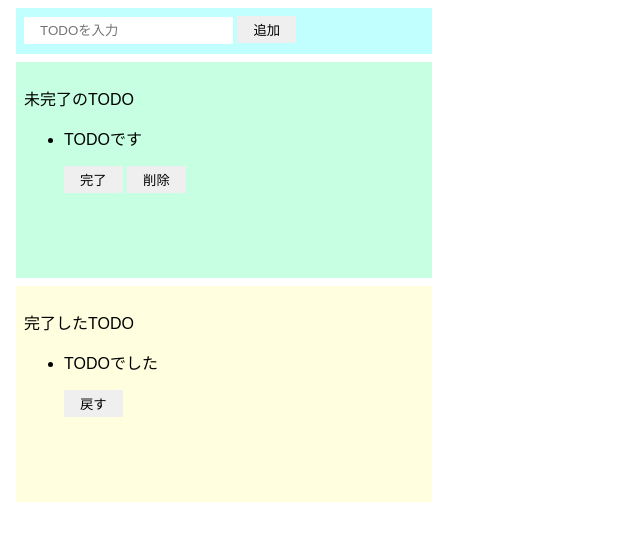
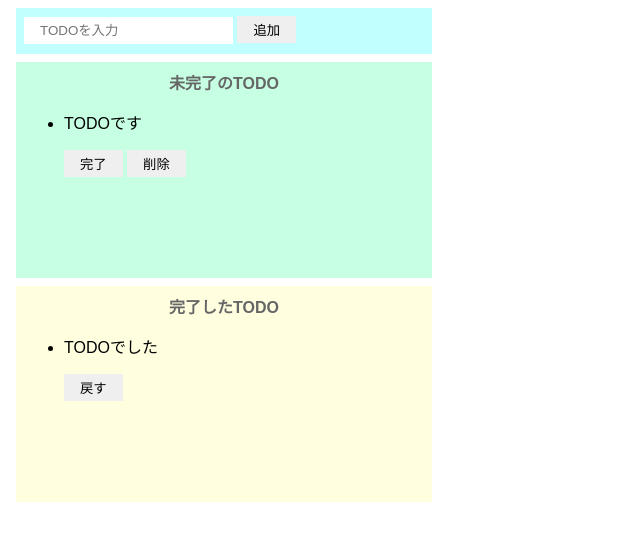
Before and after one commit to shitosatakuka/practiceReact-todoApp, a website built with Parcel: page src/index.html in a window 1280 px wide. Shown: the whole page, without its empty margins (0-640 px from the left). Built offline with nearby package versions, Linux system fonts and the light colour scheme.

Commit message:
Update index.html and styles.css タイトルをスタイル

```diff
--- a/src/index.html
+++ b/src/index.html
@@ -11,7 +11,7 @@
       <button>追加</button>
     </div>
     <div class="incomplete-area">
-      <p>未完了のTODO</p>
+      <p class="title">未完了のTODO</p>
       <ul>
         <li>
           <div>
@@ -23,7 +23,7 @@
       </ul>
     </div>
     <div class="complete-area">
-      <p>完了したTODO</p>
+      <p class="title">完了したTODO</p>
       <ul>
         <li>
           <div>
--- a/src/styles.css
+++ b/src/styles.css
@@ -42,3 +42,10 @@ button:hover {
   padding: 8px;
   margin: 8px;
 }
+
+.title {
+  text-align: center;
+  margin-top: 0;
+  font-weight: bold;
+  color: #666666;
+}
```
